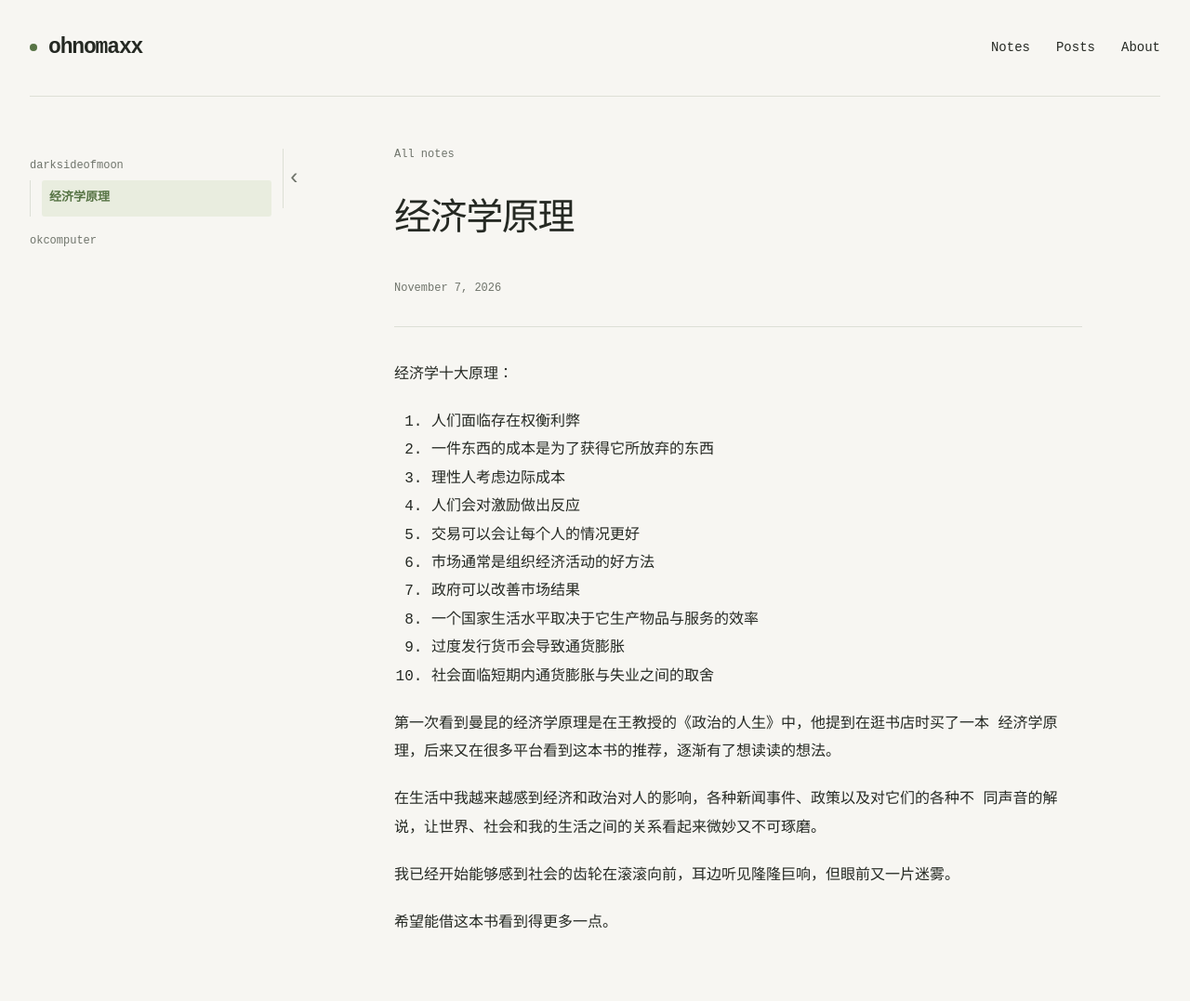
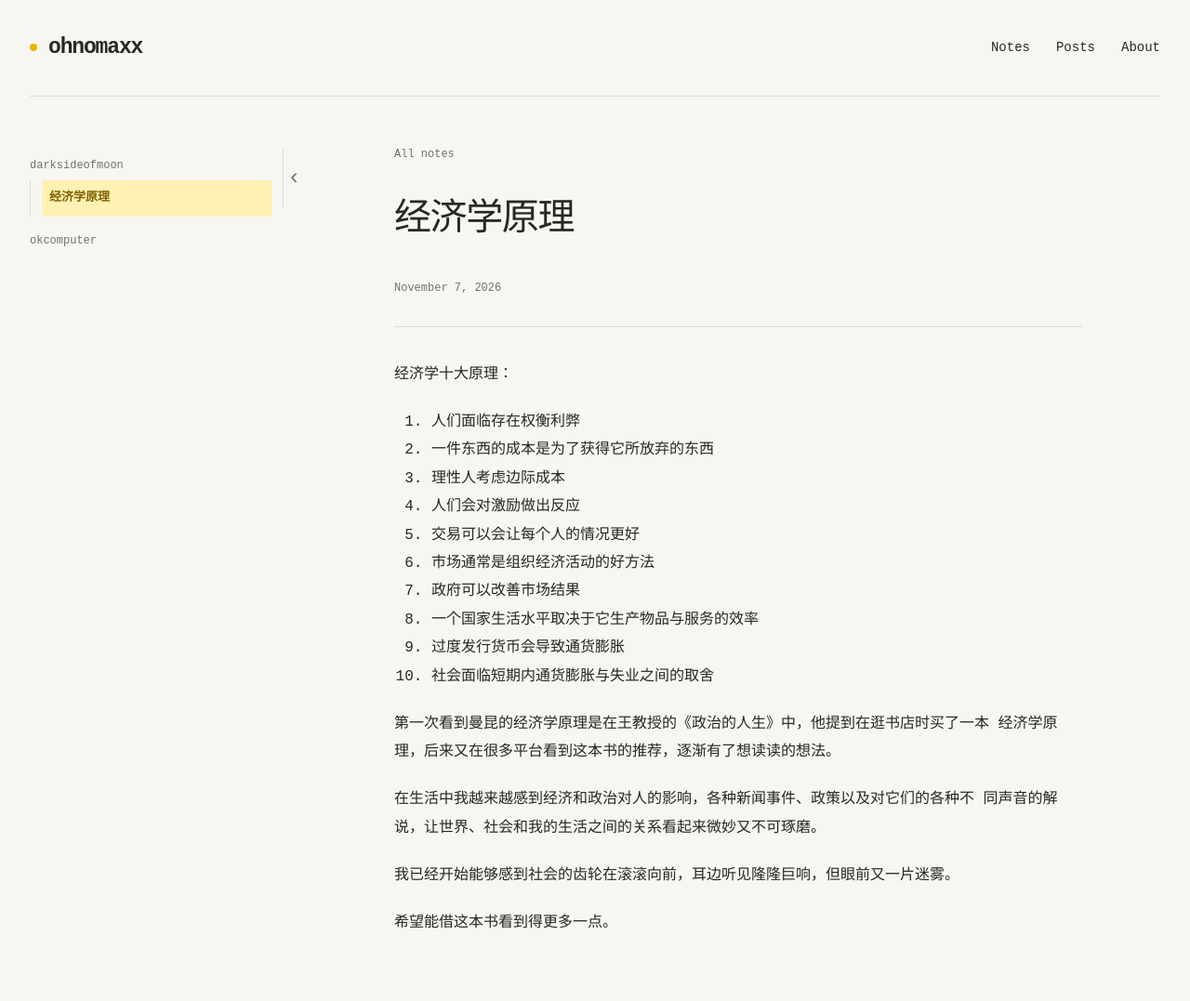
Before and after one commit to ohnomaxx/ohnomaxx.github.io, a Jekyll site: the page built from _notes/darksideofmoon/经济学原理.md, in a window 1280 px wide. Shown: the whole page at 93% size. Built offline with Jekyll 4.4.1, drawn with Linux system fonts in a browser that asks for light colours; a style sheet for code colours, icons or effects is not loaded.

Commit message:
change theme accent color

```diff
--- a/_layouts/assets/css/site.css
+++ b/_layouts/assets/css/site.css
@@ -4,7 +4,8 @@
   --ink: #252923;
   --muted: #6f746b;
   --line: #dddfd6;
-  --accent: #577445;
+  --accent: #e5b700;
+  --accent-text: #806400;
   font-family: "Maple Mono NF CN", "Maple Mono", monospace;
   color: var(--ink);
   background: var(--paper);
@@ -13,9 +14,9 @@
 * { box-sizing: border-box; }
 body { margin: 0 auto; padding: 0 32px; max-width: 1000px; line-height: 1.7; }
 a { color: inherit; text-underline-offset: 4px; }
-a:hover { color: var(--accent); }
+a:hover { color: var(--accent-text); }
 a:focus-visible { outline: 2px solid var(--accent); outline-offset: 5px; border-radius: 2px; }
-::selection { background: #dce6d1; color: #252923; }
+::selection { background: #f5df82; color: #252923; }
 .site-header { display: flex; justify-content: space-between; align-items: center; padding: 32px 0; border-bottom: 1px solid var(--line); }
 .wordmark { font-weight: 650; letter-spacing: -.05em; font-size: 23px; text-decoration: none; }
 .wordmark::before { content: ""; display: inline-block; width: 8px; height: 8px; margin-right: 12px; border-radius: 50%; background: var(--accent); vertical-align: middle; }
@@ -23,10 +24,10 @@ nav { display: flex; gap: 28px; font-size: 14px; }
 nav a { text-decoration: none; }
 .intro { padding: 82px 0 70px; }
 .eyebrow, .folder-label, .section-heading, .site-footer, .back-link, time { font-family: "Maple Mono NF CN", "Maple Mono", monospace; }
-.eyebrow { color: var(--accent); font-size: 11px; letter-spacing: .15em; text-transform: uppercase; margin: 0 0 22px; }
+.eyebrow { color: var(--accent-text); font-size: 11px; letter-spacing: .15em; text-transform: uppercase; margin: 0 0 22px; }
 h1, h2, h3 { line-height: 1.25; font-weight: 500; }
 .intro h1 { font-family: "Maple Mono NF CN", "Maple Mono", monospace; font-size: clamp(36px, 6vw, 62px); font-weight: 400; letter-spacing: -.045em; margin: 0; }
-.accent { color: var(--accent); }
+.accent { color: var(--accent-text); }
 .intro-copy { color: var(--muted); font-size: 15px; margin-top: 24px; }
 .section-heading { display: flex; align-items: center; justify-content: space-between; border-bottom: 1px solid var(--line); padding-bottom: 15px; margin-top: 40px; }
 .section-heading h2 { font-size: 13px; margin: 0; font-weight: 500; }
@@ -34,7 +35,7 @@ h1, h2, h3 { line-height: 1.25; font-weight: 500; }
 .notes-tree { list-style: none; padding: 0; margin: 0; }
 .note-folder { margin: 28px 0; }
 .folder-label { display: block; font-size: 12px; color: var(--muted); margin-bottom: 10px; overflow-wrap: anywhere; }
-.folder-label::before { content: "/ "; color: var(--accent); }
+.folder-label::before { content: "/ "; color: var(--accent-text); }
 .note-folder > .notes-tree { border-left: 1px solid var(--line); padding-left: 24px; }
 .note-folder .note-folder { margin: 18px 0; }
 .note-item a { display: flex; align-items: baseline; gap: 16px; padding: 15px 0; text-decoration: none; border-bottom: 1px solid var(--line); }
@@ -67,7 +68,7 @@ code { font-family: "Maple Mono NF CN", "Maple Mono", monospace; font-size: .9em
 .note-reader .article { width: 100%; min-width: 0; margin: 0 auto; }
 .notes-sidebar { position: sticky; top: 24px; max-height: calc(100vh - 48px); overflow-y: auto; }
 .sidebar-toggle { position: absolute; left: 272px; top: 8px; width: 24px; height: 64px; padding: 0; border: 0; border-left: 1px solid var(--line); border-radius: 0; color: var(--muted); background: transparent; font: inherit; font-size: 24px; cursor: pointer; }
-.sidebar-toggle:hover { color: var(--accent); border-color: var(--accent); }
+.sidebar-toggle:hover { color: var(--accent-text); border-color: var(--accent-text); }
 .sidebar-toggle:focus-visible { outline: 2px solid var(--accent); outline-offset: 3px; }
 .notes-sidebar summary { cursor: pointer; }
 .notes-sidebar summary:focus-visible { outline: 2px solid var(--accent); outline-offset: 2px; }
@@ -78,7 +79,7 @@ code { font-family: "Maple Mono NF CN", "Maple Mono", monospace; font-size: .9em
 .notes-sidebar details > .notes-tree { padding-left: 12px; border-left: 1px solid var(--line); }
 .notes-sidebar .note-item a { padding: 8px; font-size: 13px; border: 0; }
 .notes-sidebar .note-item time { display: none; }
-.notes-sidebar [aria-current="page"] { background: #e9eddf; color: var(--accent); border-radius: 3px; font-weight: 600; }
+.notes-sidebar [aria-current="page"] { background: #fff0b3; color: var(--accent-text); border-radius: 3px; font-weight: 600; }
 .note-reader.sidebar-hidden { grid-template-columns: minmax(0, 1fr); padding-left: 36px; }
 .sidebar-hidden .sidebar-toggle { left: 0; }
 @media (max-width: 850px) {
```
